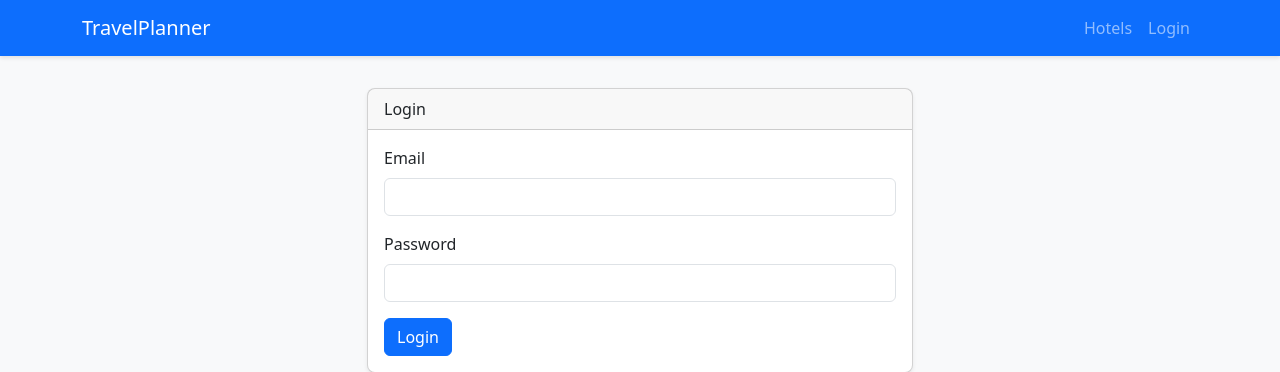
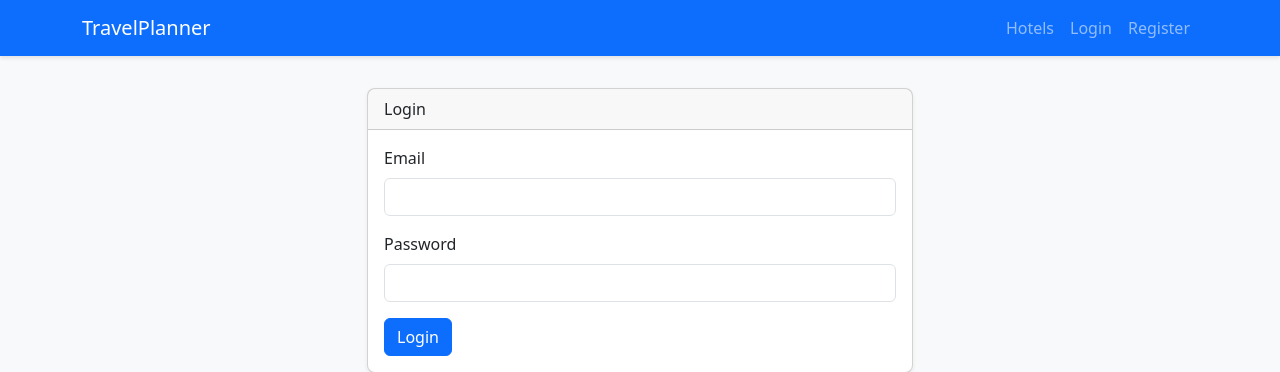
Before and after one commit to tahirpukhta/travel-rag-, a Flask app: page /login in a window 1280 px wide. Shown: the top 372 px of the page. Run offline with Flask 3, Linux system fonts and the light colour scheme; parts of the project's set-up code (start-up, migrations or seed data) failed here and were passed over.

Commit message:
Added a conditional authentication logic to the navbar in place of a static login link, added a register link to the new users, used flask-logins current_user.is_authenticated to dynamically update the navbar based on the login state

```diff
--- a/templates/navbar.html
+++ b/templates/navbar.html
@@ -9,9 +9,18 @@
                 <li class="nav-item">
                     <a class="nav-link" href="/">Hotels</a>
                 </li>
-                <li class="nav-item">
-                    <a class="nav-link" href="/login">Login</a>
-                </li>
+                {% if current_user.is_authenticated %}
+                    <li class="nav-item">
+                        <a class="nav-link" href="/logout">Logout</a>
+                    </li>
+                {% else %}
+                    <li class="nav-item">
+                        <a class="nav-link" href="/login">Login</a>
+                    </li>
+                    <li class="nav-item">
+                        <a class="nav-link" href="/register">Register</a>
+                    </li>
+                {% endif %}
             </ul>
         </div>
     </div>
```
